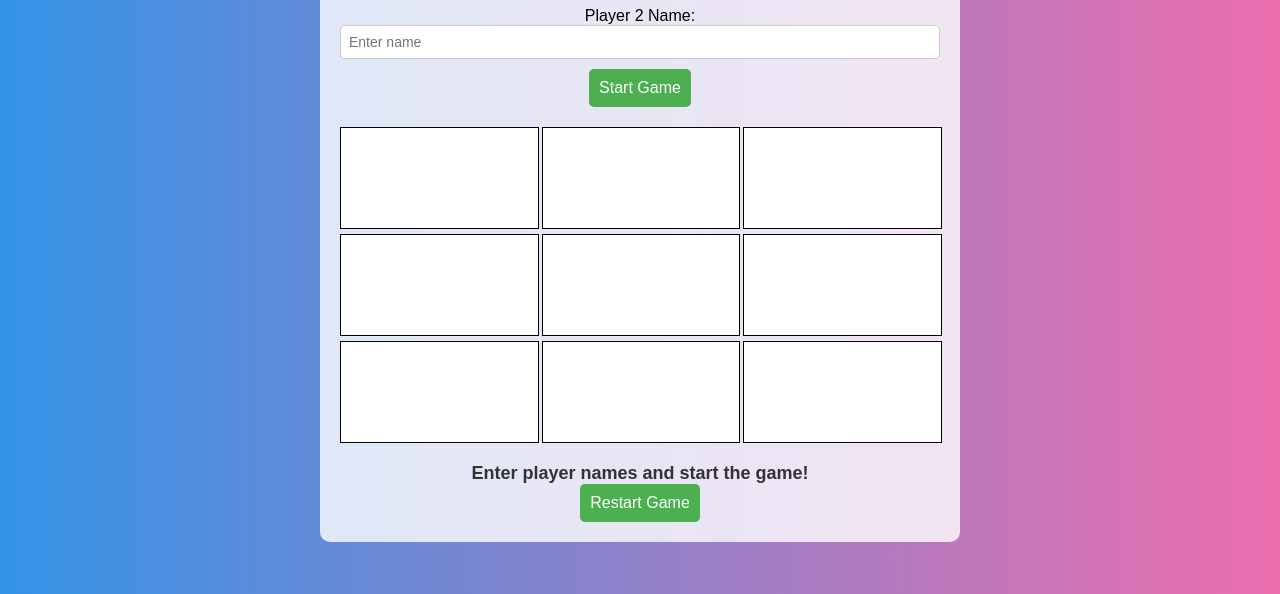
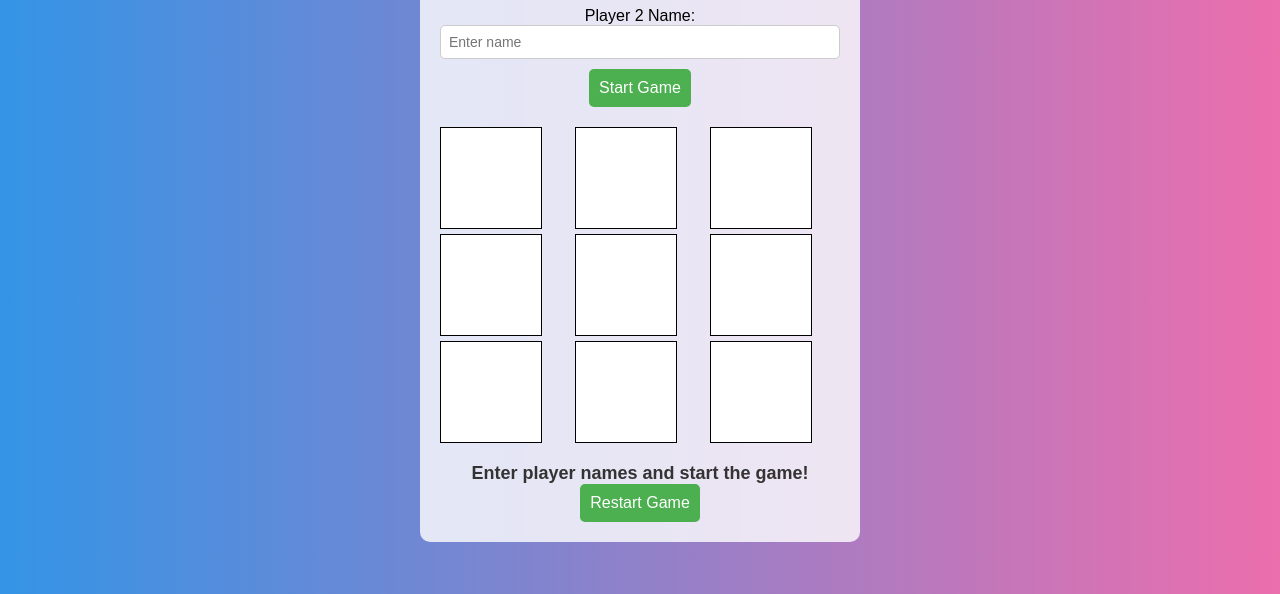
Before and after one commit to Maxskethavath/tictactoe, a plain HTML site: page index.html in a window 1280 px wide. Shown: the part 206-800 px from the top of the page. Drawn offline with Linux system fonts and the light colour scheme.

Commit message:
Update styles.css

```diff
--- a/styles.css
+++ b/styles.css
@@ -13,7 +13,7 @@ body {
     background-color: rgba(255, 255, 255, 0.8);
     padding: 20px;
     border-radius: 10px;
-    max-width: 600px; /* Limit the maximum width for better readability */
+    max-width: 400px; /* Limit the maximum width for better readability */
     width: 90%; /* Set a percentage width for responsiveness */
 }
 
@@ -53,10 +53,11 @@ h1 {
     grid-template-columns: repeat(3, 1fr);
     grid-gap: 5px;
     margin-top: 20px;
+    justify-content: center; /* Center the grid horizontally */
 }
 
 .cell {
-    width: 100%;
+    width: 100px;
     height: 100px;
     border: 1px solid #000;
     display: flex;
```
